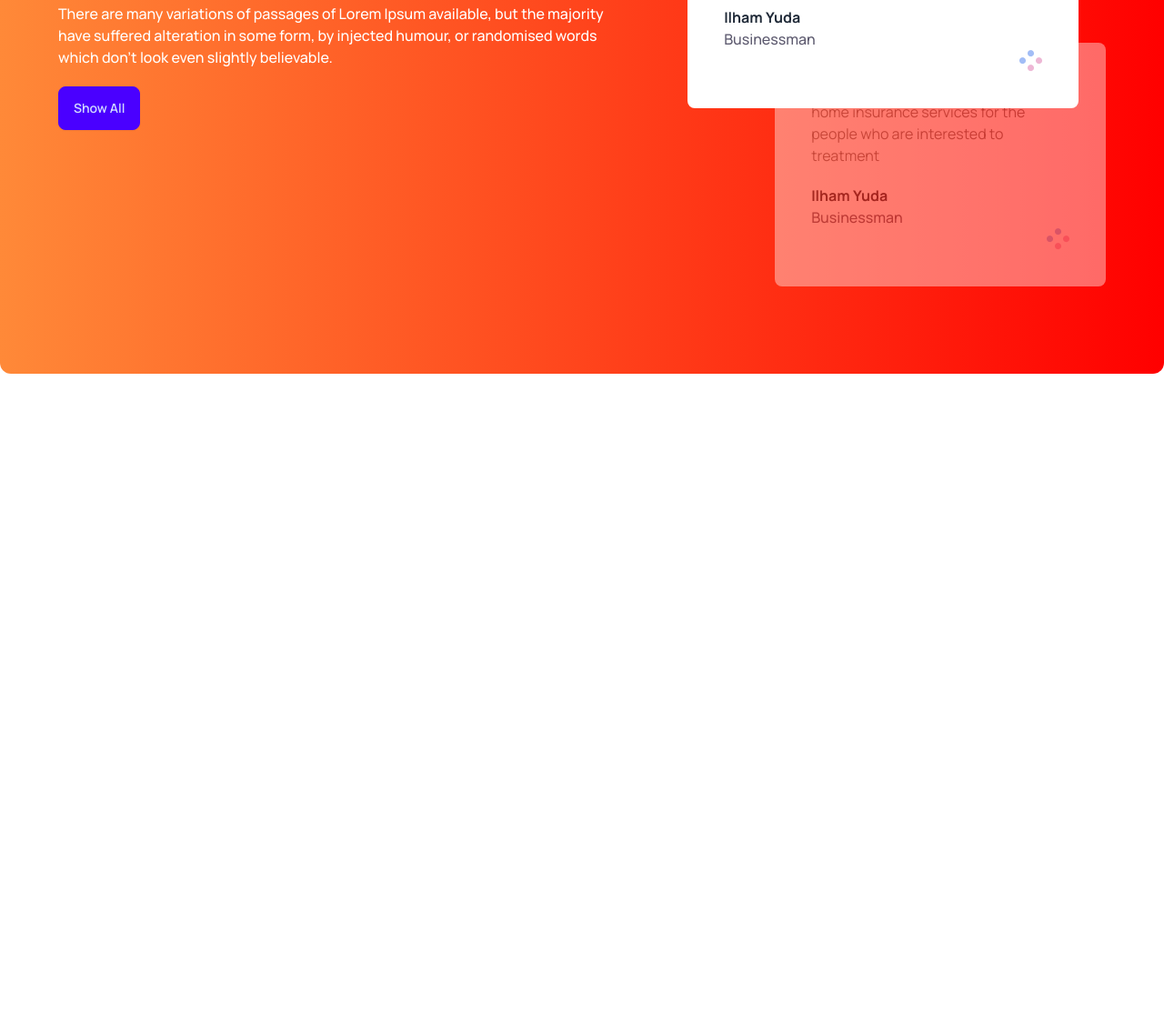
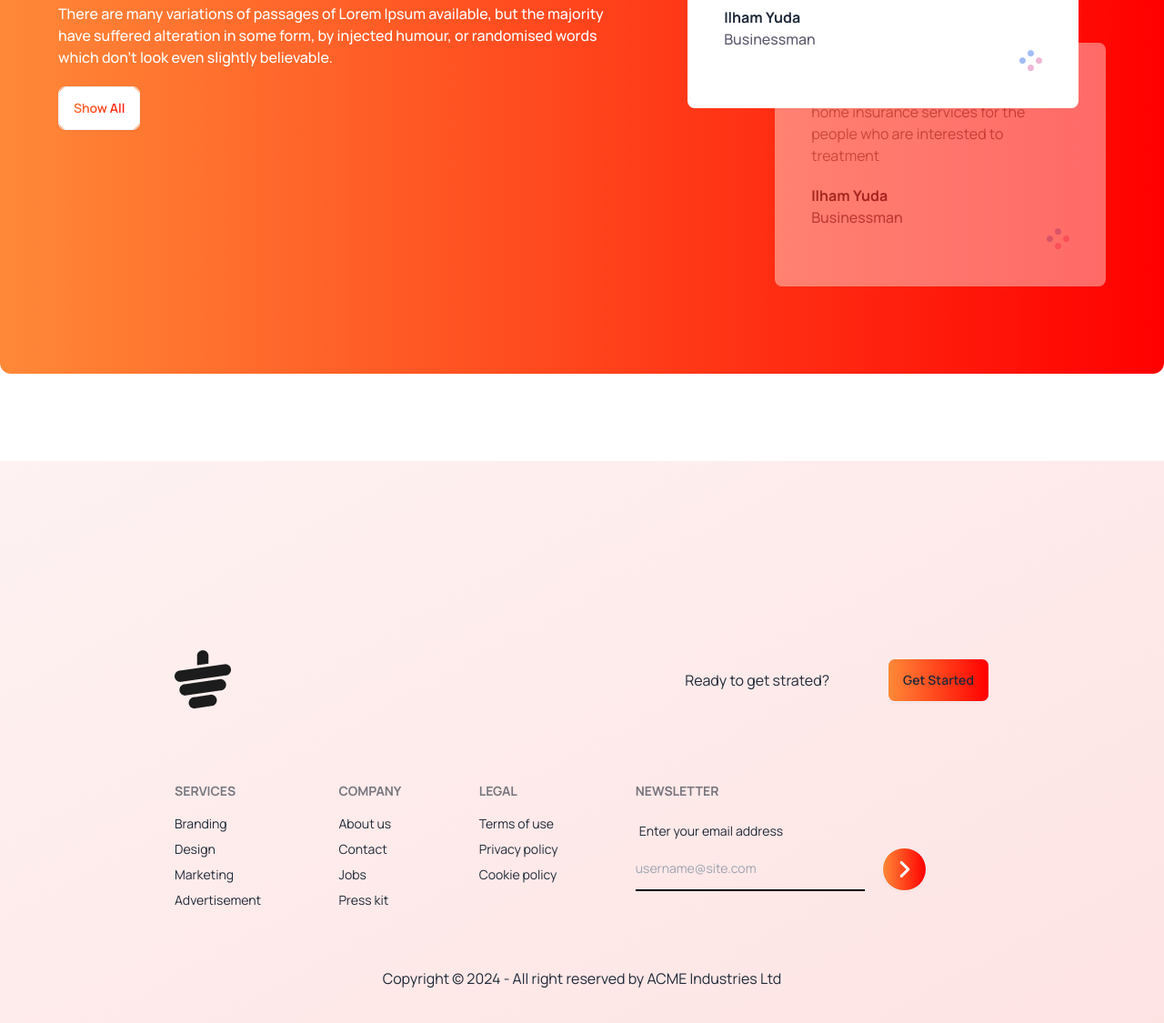
Before and after one commit to A1-mamun/tea-house-daisyUI, a plain HTML site: page index.html in a window 1280 px wide. Shown: the part 2208-3333 px from the top of the page at 91% size. Before the commit the page ends 2715 px from the top, so only its background shows below. Drawn offline with nearby package versions, Linux system fonts and the light colour scheme.

Commit message:
footer section done

```diff
--- a/index.html
+++ b/index.html
@@ -154,7 +154,10 @@
                         available, but the
                         majority have suffered alteration in some form,
                         by injected humour, or randomised words which don't look even slightly believable.</p>
-                    <button class="btn btn-primary">Show All</button>
+                    <div class="bg-white inline-block rounded-xl">
+                        <button class="btn bg-gradient-to-l from-[#F00] to-[#FF8938] text-transparent bg-clip-text">Show
+                            All</button>
+                    </div>
                 </div>
             </div>
             <!-- client review container -->
@@ -207,8 +210,56 @@
             </div>
         </section>
     </main>
-    <footer>
-
+    <footer class="px-48 py-32 bg-gradient-to-br from-red-50 to-red-100 text-base-content">
+        <div class="flex justify-between my-20">
+            <img src="images/cup.png" alt="">
+            <div class="flex justify-between items-center gap-16">
+                <h4>Ready to get strated?</h4>
+                <button class="btn bg-gradient-to-r from-[#FF8938] to-[#F00]">
+                    Get Started
+                </button>
+            </div>
+        </div>
+        <div class="footer">
+            <nav>
+                <header class="footer-title">Services</header>
+                <a class="link link-hover">Branding</a>
+                <a class="link link-hover">Design</a>
+                <a class="link link-hover">Marketing</a>
+                <a class="link link-hover">Advertisement</a>
+            </nav>
+            <nav>
+                <header class="footer-title">Company</header>
+                <a class="link link-hover">About us</a>
+                <a class="link link-hover">Contact</a>
+                <a class="link link-hover">Jobs</a>
+                <a class="link link-hover">Press kit</a>
+            </nav>
+            <nav>
+                <header class="footer-title">Legal</header>
+                <a class="link link-hover">Terms of use</a>
+                <a class="link link-hover">Privacy policy</a>
+                <a class="link link-hover">Cookie policy</a>
+            </nav>
+            <form>
+                <header class="footer-title">Newsletter</header>
+                <fieldset class="form-control w-80">
+                    <label class="label">
+                        <span class="label-text">Enter your email address</span>
+                    </label>
+                    <div class="join">
+                        <input type="text" placeholder="username@site.com"
+                            class="py-2 mr-5 bg-transparent border-b-2 border-black outline-none w-full" />
+                        <button
+                            class="btn bg-gradient-to-r from-[#FF8938] to-[#F00] rounded-full text-2xl text-white"><i
+                                class="fa-solid fa-angle-right"></i></button>
+                    </div>
+                </fieldset>
+            </form>
+        </div>
+        <aside class="pt-16 text-center">
+            <p>Copyright © 2024 - All right reserved by ACME Industries Ltd</p>
+        </aside>
     </footer>
 </body>
 
```
